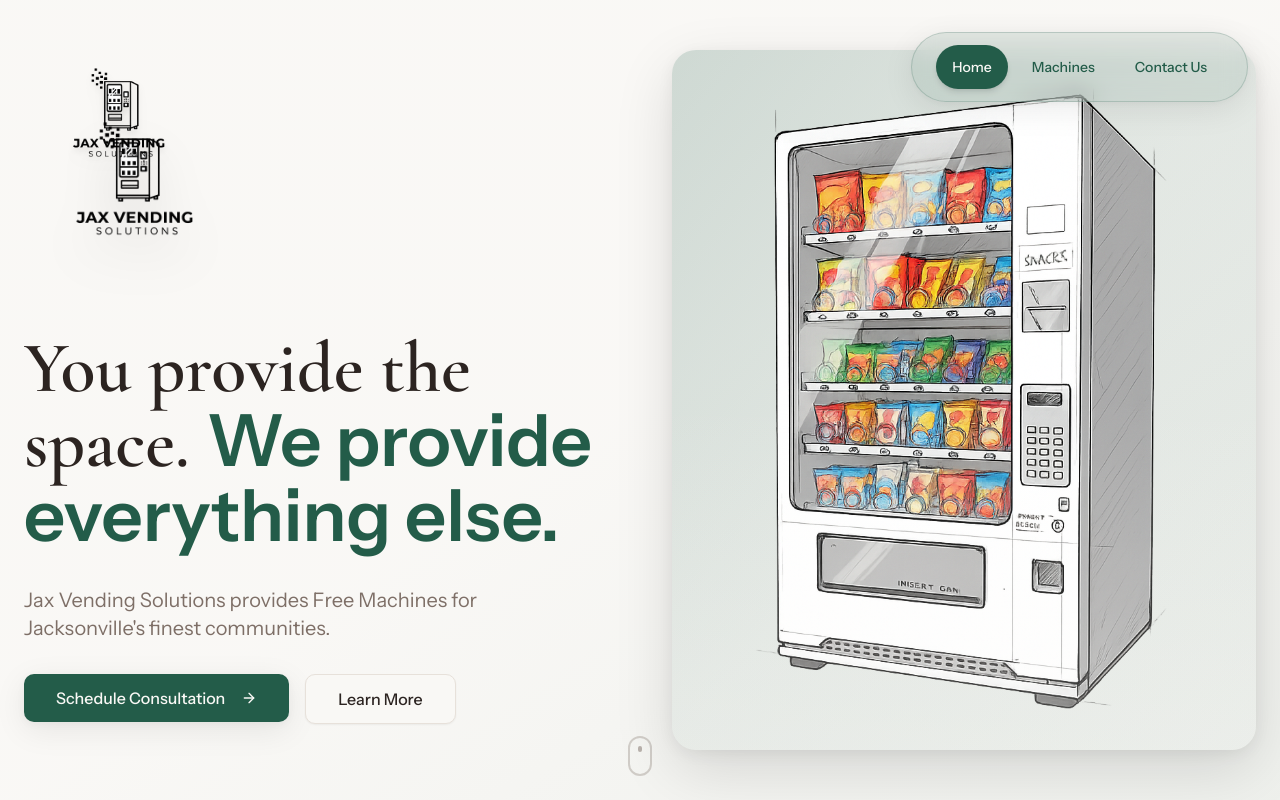
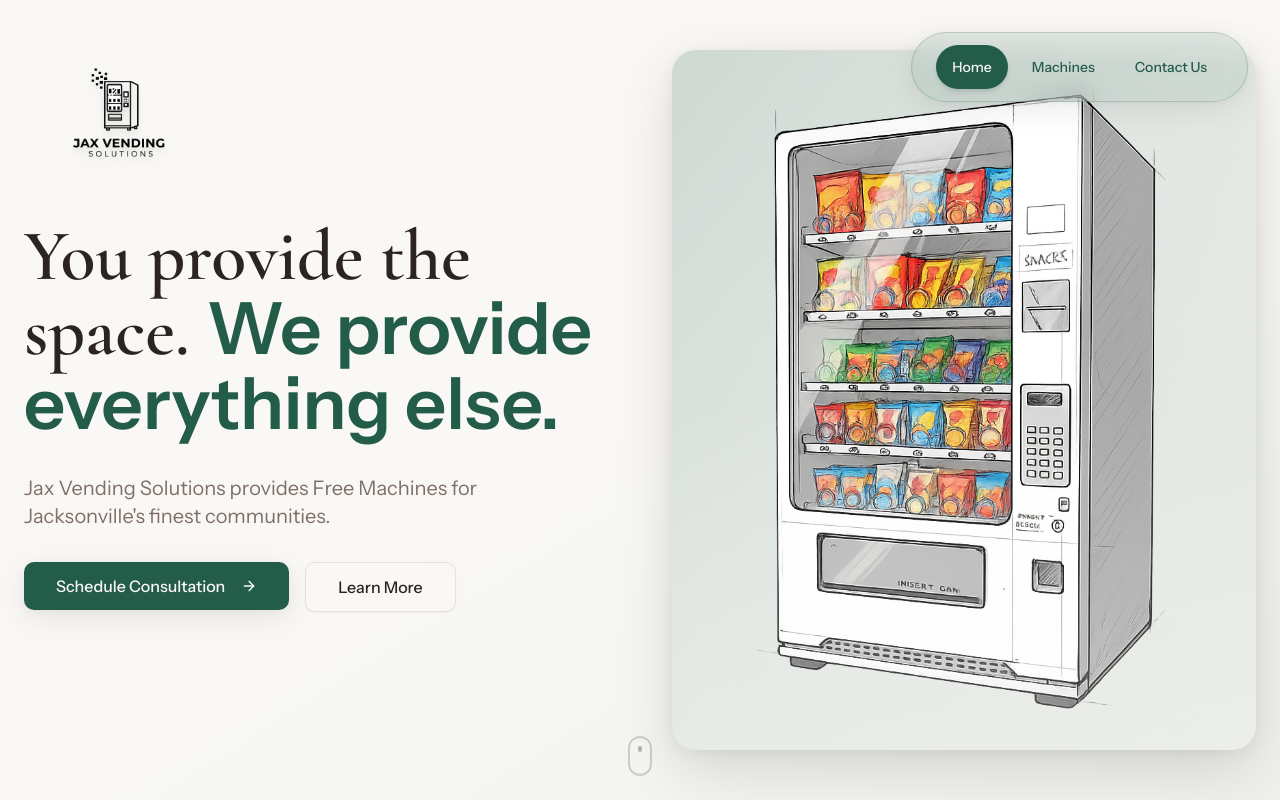
Before and after one commit to devs-10pt/Jaxvendingsolutions.com, a React (Vite) app in the folder webapp/: page / in a window 1280 px wide. Shown: the top 800 px of the page. Built offline with nearby package versions, Linux system fonts and the light colour scheme.

Commit message:
only on the mobile version

```diff
--- a/webapp/src/components/sections/Hero.tsx
+++ b/webapp/src/components/sections/Hero.tsx
@@ -22,17 +22,17 @@ export const Hero = () => {
           transition={{ duration: 0.8, ease: [0.22, 1, 0.36, 1] } as any}
           className="space-y-6 sm:space-y-8"
         >
-          {/* Logo Section */}
+          {/* Logo Section - Mobile Only */}
           <motion.div
             initial={{ opacity: 0, scale: 0.9 } as any}
             animate={{ opacity: 1, scale: 1 } as any}
             transition={{ duration: 0.8, delay: 0.1, ease: [0.22, 1, 0.36, 1] } as any}
-            className="flex justify-center lg:justify-start mb-4 sm:mb-6"
+            className="flex justify-center mb-4 sm:mb-6 lg:hidden"
           >
             <img
               src="/logo.png"
               alt="Jax Vending Solutions Logo"
-              className="h-32 sm:h-40 md:h-48 lg:h-56 w-auto drop-shadow-2xl"
+              className="h-32 sm:h-40 md:h-48 w-auto drop-shadow-2xl"
             />
           </motion.div>
 
```
Also changed, not shown: 1 other file (tests, documents, lock files or other folders).
